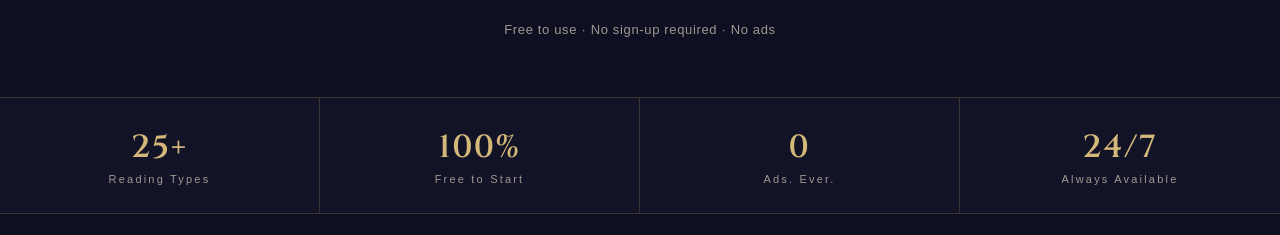
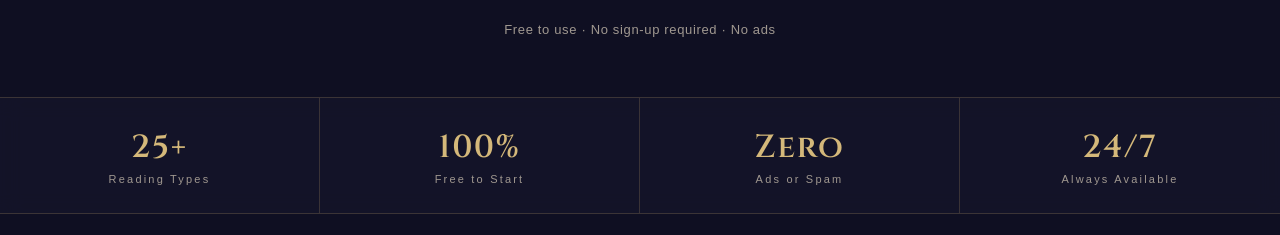
Before and after one commit to kimjinsil0527-pixel/saju-next, a Next.js app: page / in a window 1280 px wide. Shown: the part 810-1045 px from the top of the page. Built offline with nearby package versions, Linux system fonts and the light colour scheme; no server answers; a web font is replaced by a local one.

Commit message:
fix: fortune nav link, hero id, stats text

```diff
--- a/components/Hero.tsx
+++ b/components/Hero.tsx
@@ -40,7 +40,7 @@ export default function Hero() {
   }
 
   return (
-    <section className={styles.hero}>
+    <section className={styles.hero} id="hero">
       <p className={styles.eyebrow}>Four Pillars of Destiny · Precision Analysis</p>
       <h1 className={styles.title}>
         <span className={styles.thin}>Discover your </span>
--- a/components/Nav.tsx
+++ b/components/Nav.tsx
@@ -15,7 +15,7 @@ export default function Nav() {
 
       <ul className={styles.links}>
         <li><Link href="/today">Today</Link></li>
-        <li><Link href="/fortune">Fortune</Link></li>
+        <li><Link href="/#hero">Fortune</Link></li>
         <li><Link href="/love-hub">Love</Link></li>
         <li><Link href="/lucky">Lucky</Link></li>
         <li><Link href="#pricing">Plans</Link></li>
--- a/components/Stats.tsx
+++ b/components/Stats.tsx
@@ -3,7 +3,7 @@ import styles from './Stats.module.css'
 const items = [
   { num: '25+', label: 'Reading Types' },
   { num: '100%', label: 'Free to Start' },
-  { num: '0', label: 'Ads. Ever.' },
+  { num: 'Zero', label: 'Ads or Spam' },
   { num: '24/7', label: 'Always Available' },
 ]
 
```
